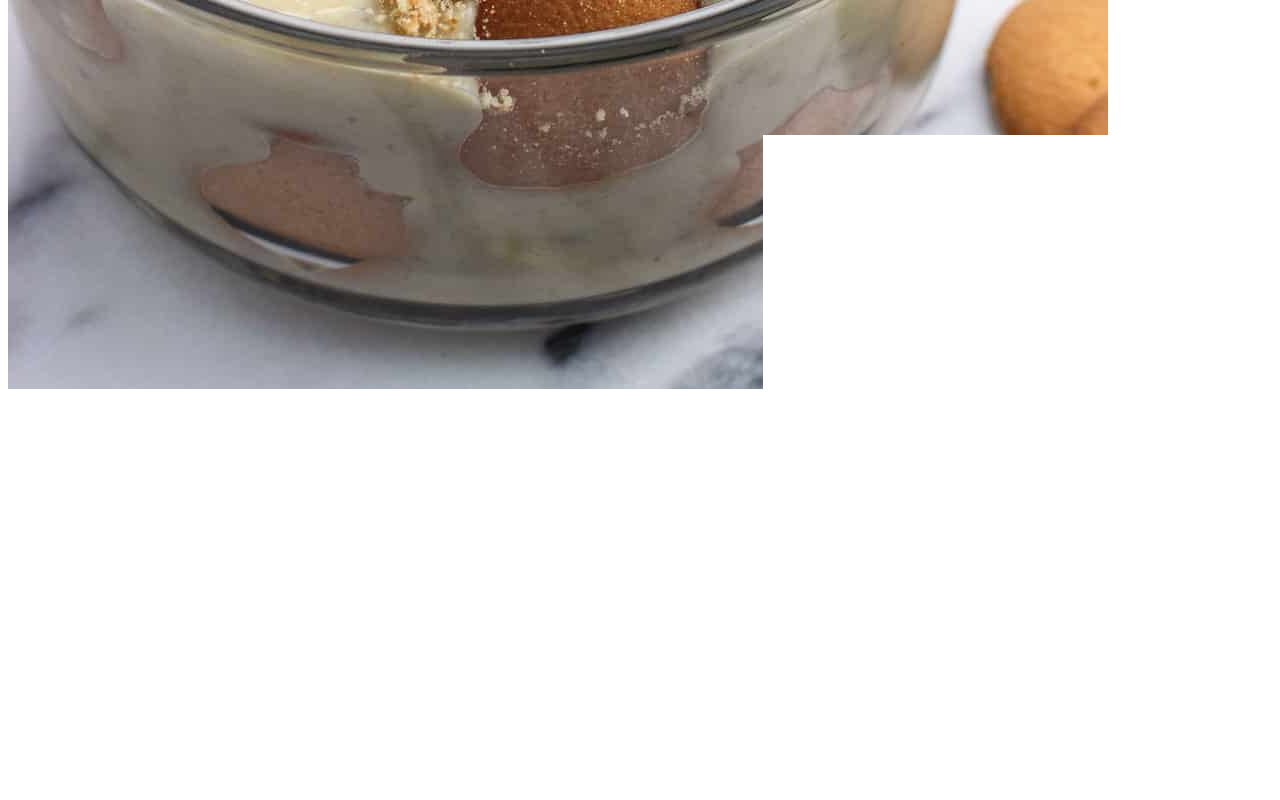
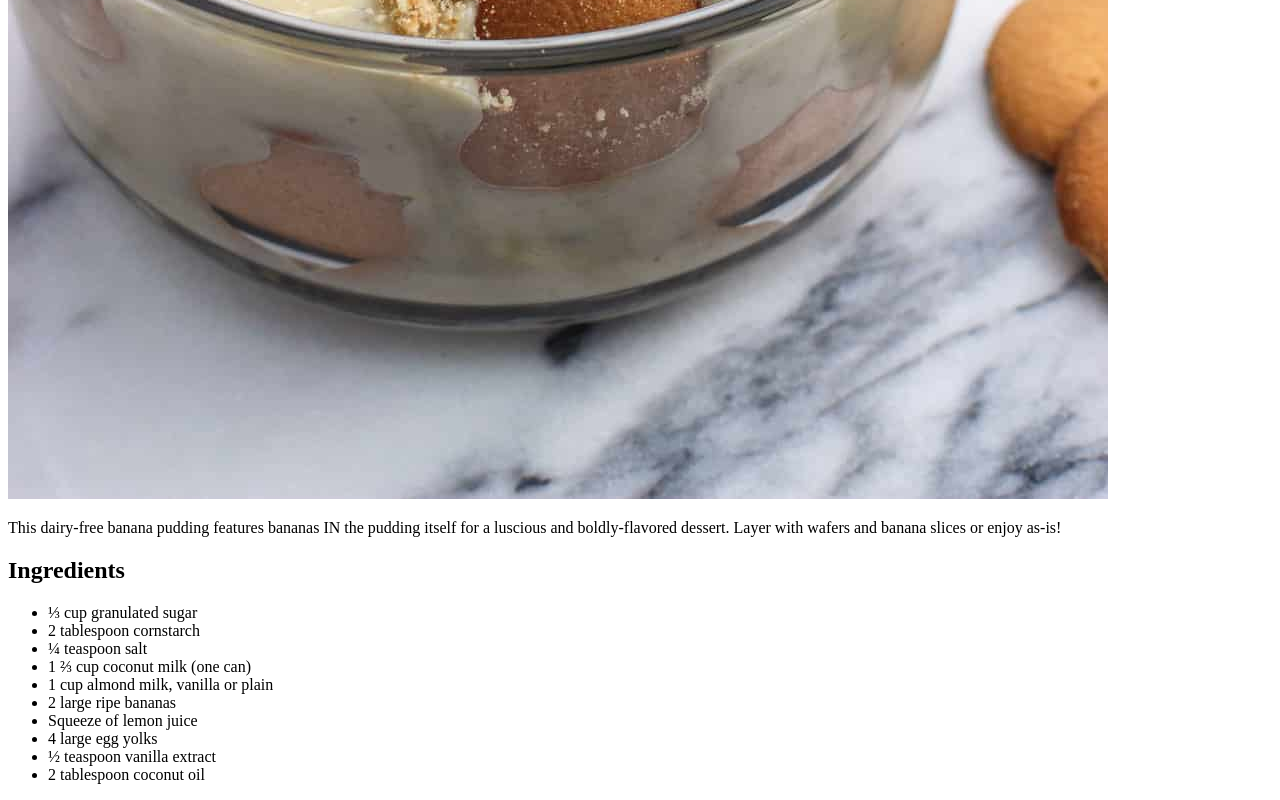
Before and after one commit to maggotbrain7590/odin-recipes, a plain HTML site: page recipes/bananapudding.html in a window 1280 px wide. Shown: the part 1136-1936 px from the top of the page. Before the commit the page ends 1647 px from the top, so only its background shows below. Drawn offline with Linux system fonts and the light colour scheme.

Commit message:
Added ingredients list for pudding

```diff
--- a/recipes/bananapudding.html
+++ b/recipes/bananapudding.html
@@ -7,5 +7,23 @@
     <body>
         <h1>Banana Pudding</h1>
         <img src="../images/bananapudding.jpg " alt="Banana Pudding">
+        <p>
+            This dairy-free banana pudding features bananas IN the pudding
+            itself for a luscious and boldly-flavored dessert. Layer with
+            wafers and banana slices or enjoy as-is!
+        </p>
+        <h2>Ingredients</h2>
+        <ul>
+            <li>⅓ cup granulated sugar</li>
+            <li>2 tablespoon cornstarch</li>
+            <li>¼ teaspoon salt</li>
+            <li>1 ⅔ cup coconut milk (one can)</li>
+            <li>1 cup almond milk, vanilla or plain</li>
+            <li>2 large ripe bananas</li>
+            <li>Squeeze of lemon juice</li>
+            <li>4 large egg yolks</li>
+            <li>½ teaspoon vanilla extract</li>
+            <li>2 tablespoon coconut oil</li>
+        </ul>
     </body>
 </html>
```
